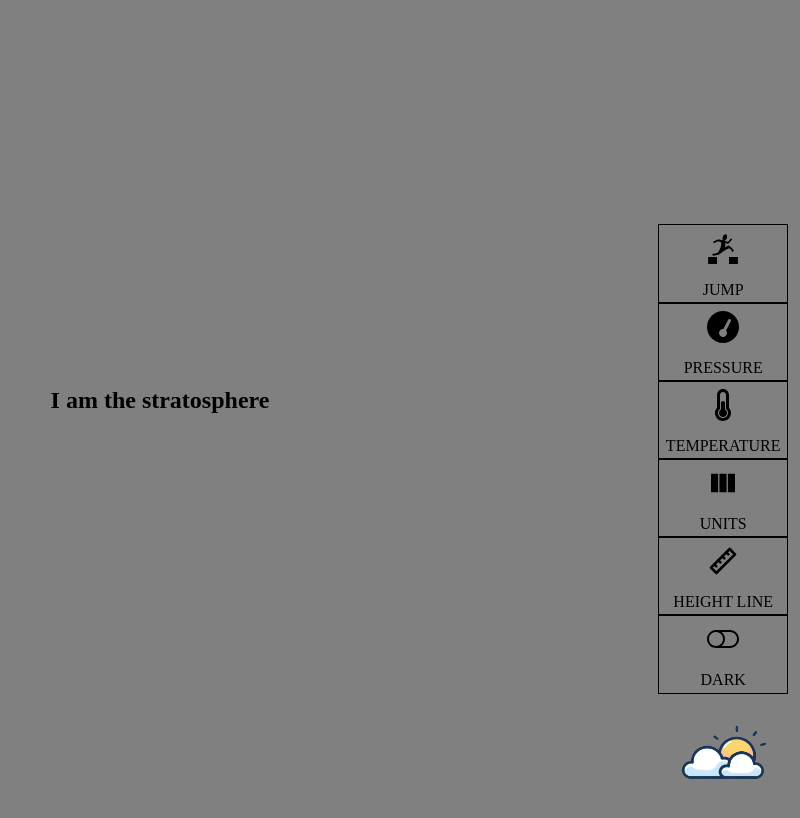
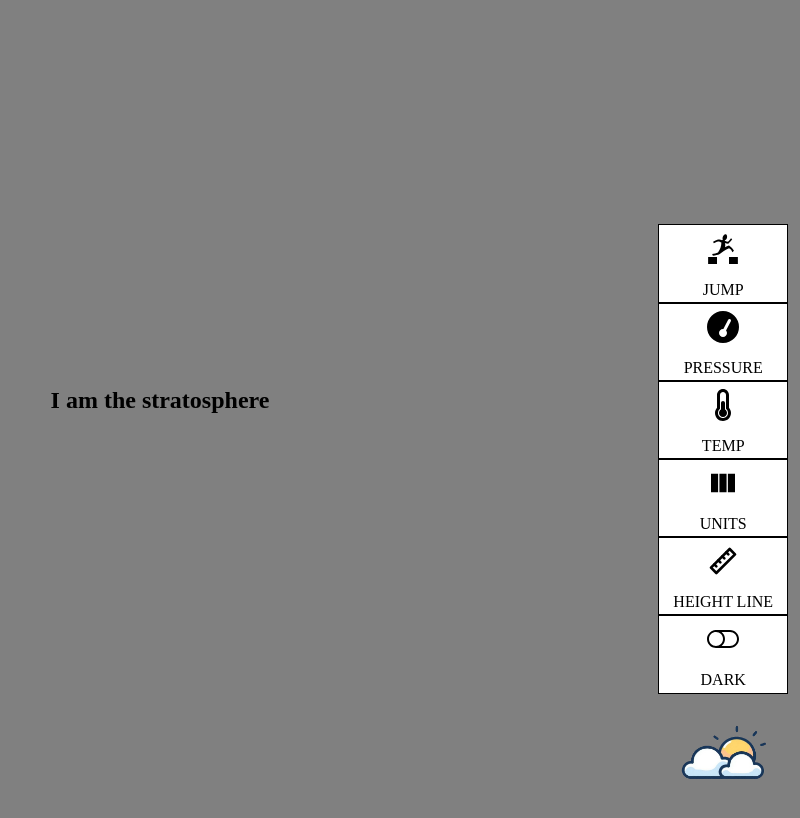
Before and after one commit to this-is-judith/ascend, a React (Create React App) app: page / in a window 1280 px wide. Both pictures are taken after a click on the element 1203 px from the left and 742 px from the top of the page. Shown: the top 818 px of the page, without its empty margins (480-1280 px from the left). Built offline with nearby package versions, Linux system fonts and the light colour scheme.

Commit message:
change nav bar background to white

```diff
--- a/src/components/Navbar.js
+++ b/src/components/Navbar.js
@@ -40,7 +40,7 @@ function Navbar() {
               <div className="navbar-item-icon temperature">
                 <FaThermometerHalf />
               </div>
-              <div className="navbar-item-label">TEMPERATURE</div>
+              <div className="navbar-item-label">TEMP</div>
             </div>
 
             {/* Units */}
--- a/src/components/navbar.css
+++ b/src/components/navbar.css
@@ -18,12 +18,11 @@
 }
 
 .navbar-container {
-  /* outline: 0.4vh solid red; */
+  background-color: white;
   width: 100%;
   display: flex;
   flex-direction: column;
   align-items: center;
-  outline: 0.2vh solid black;
 }
 
 .navbar-item {
```
